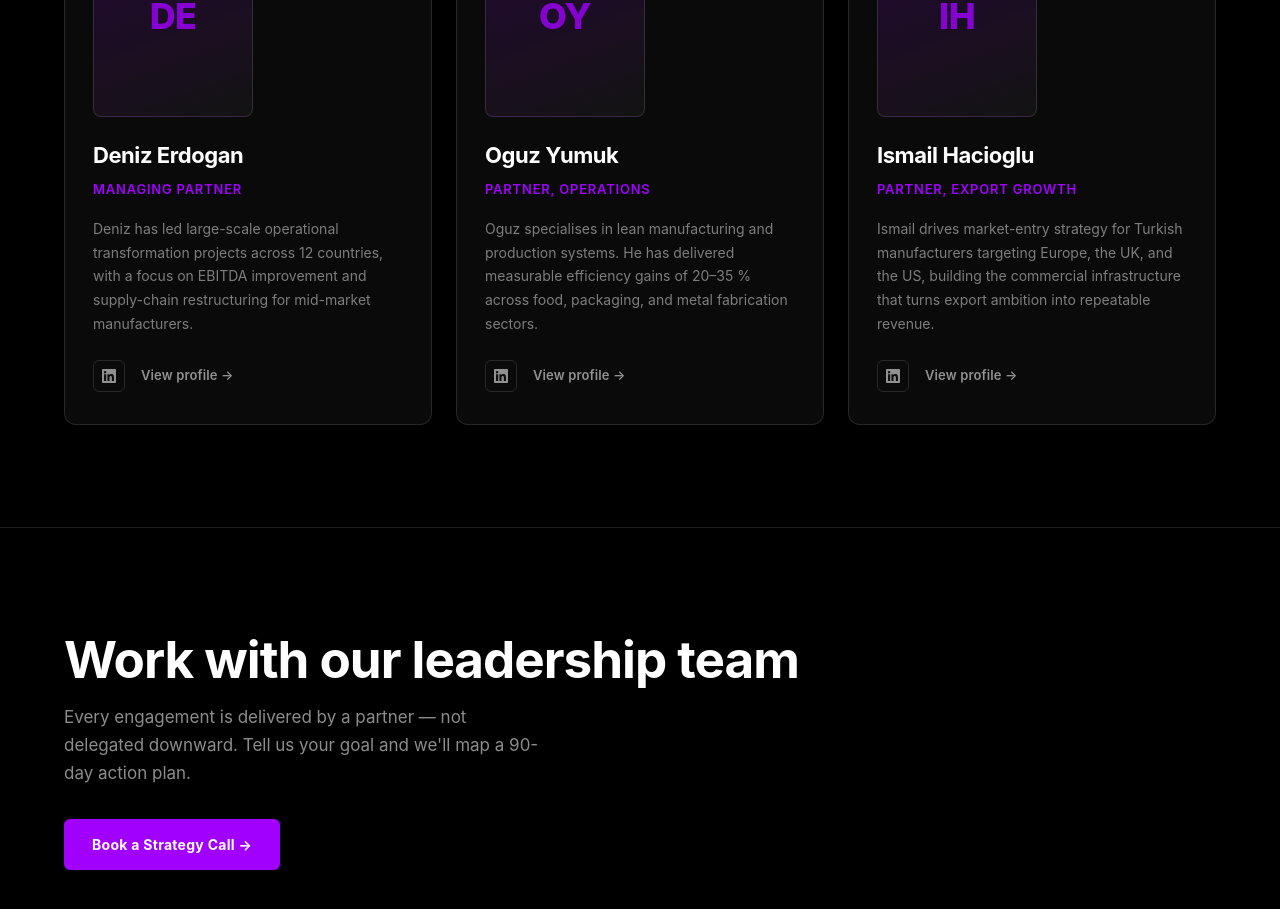
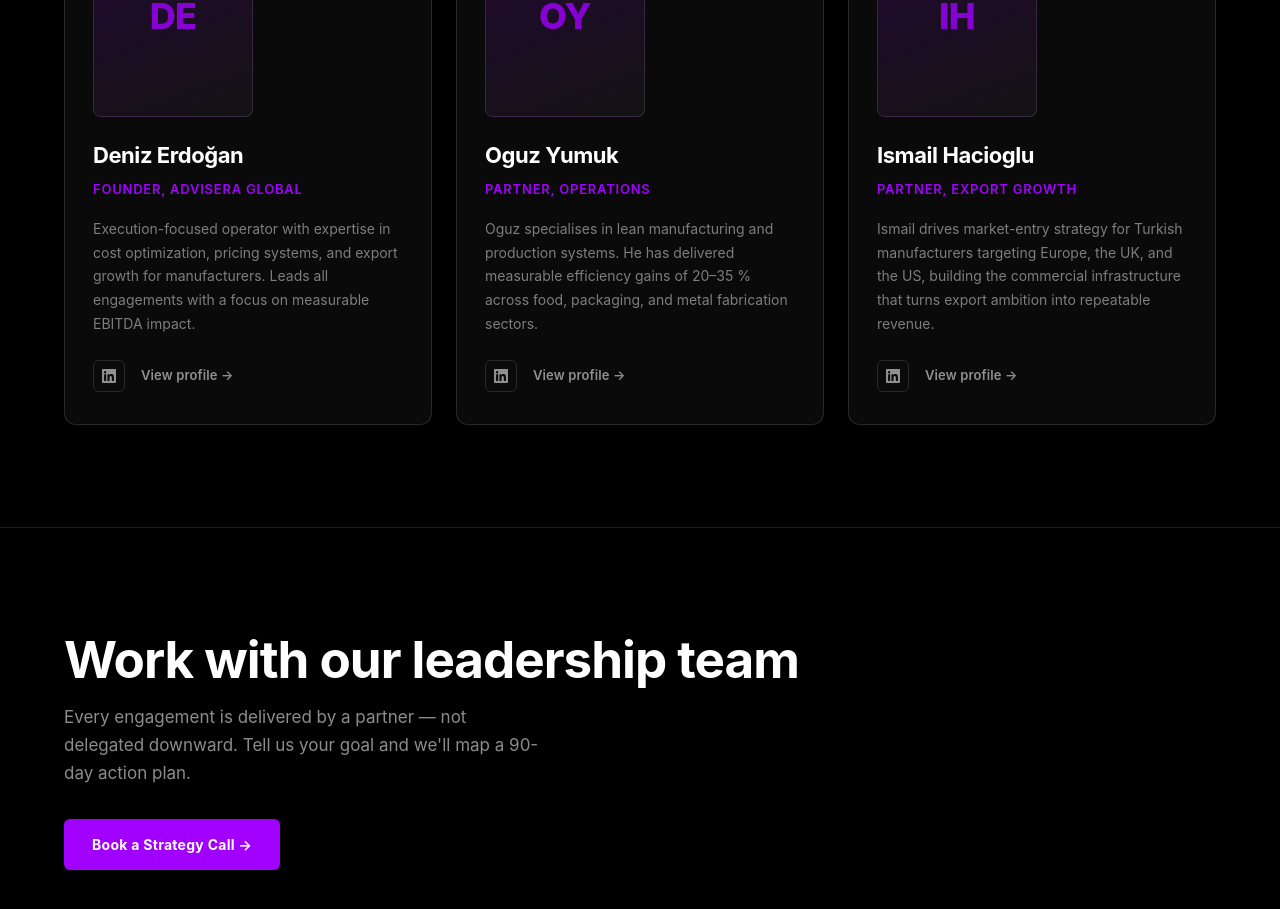
Before and after one commit to digiroiio-lgtm/de_consultancy, a Next.js app: page /about/leadership in a window 1280 px wide. Shown: the part 880-1789 px from the top of the page. Built offline with nearby package versions, Linux system fonts and the light colour scheme; no server answers.

Commit message:
fix: update leadership page founder details (name, title, bio) for EN and TR
Agent-Logs-Url: https://github.com/digiroiio-lgtm/de_consultancy/sessions/ae9943b3-b50e-4b66-b812-1002bb335bd3

Co-authored-by: digiroiio-lgtm <246828247+digiroiio-lgtm@users.noreply.github.com>

```diff
--- a/app/about/leadership/page.tsx
+++ b/app/about/leadership/page.tsx
@@ -14,9 +14,9 @@ export const metadata: Metadata = {
 const leaders = [
   {
     slug: "deniz-erdogan",
-    name: "Deniz Erdogan",
-    title: "Managing Partner",
-    bio: "Deniz has led large-scale operational transformation projects across 12 countries, with a focus on EBITDA improvement and supply-chain restructuring for mid-market manufacturers.",
+    name: "Deniz Erdoğan",
+    title: "Founder, Advisera Global",
+    bio: "Execution-focused operator with expertise in cost optimization, pricing systems, and export growth for manufacturers. Leads all engagements with a focus on measurable EBITDA impact.",
     linkedin: "https://linkedin.com",
     initials: "DE",
   },
--- a/app/tr/hakkimizda/liderlik/page.tsx
+++ b/app/tr/hakkimizda/liderlik/page.tsx
@@ -14,9 +14,9 @@ export const metadata: Metadata = {
 const leaders = [
   {
     slug: "deniz-erdogan",
-    name: "Deniz Erdogan",
-    title: "Kurucu Ortak",
-    bio: "Deniz, 12 ülkede büyük ölçekli operasyonel dönüşüm projelerine liderlik etmiştir. Orta ölçekli üreticiler için FAVÖK iyileştirmesi ve tedarik zinciri yeniden yapılandırması konularında uzmanlaşmıştır.",
+    name: "Deniz Erdoğan",
+    title: "Kurucu, Advisera Global",
+    bio: "Maliyet optimizasyonu, fiyatlama sistemleri ve ihracat büyümesi konularında uzman, uygulama odaklı bir operatördür. Tüm projeleri ölçülebilir EBITDA etkisi odağıyla yönetir.",
     linkedin: "https://linkedin.com",
     initials: "DE",
   },
```
